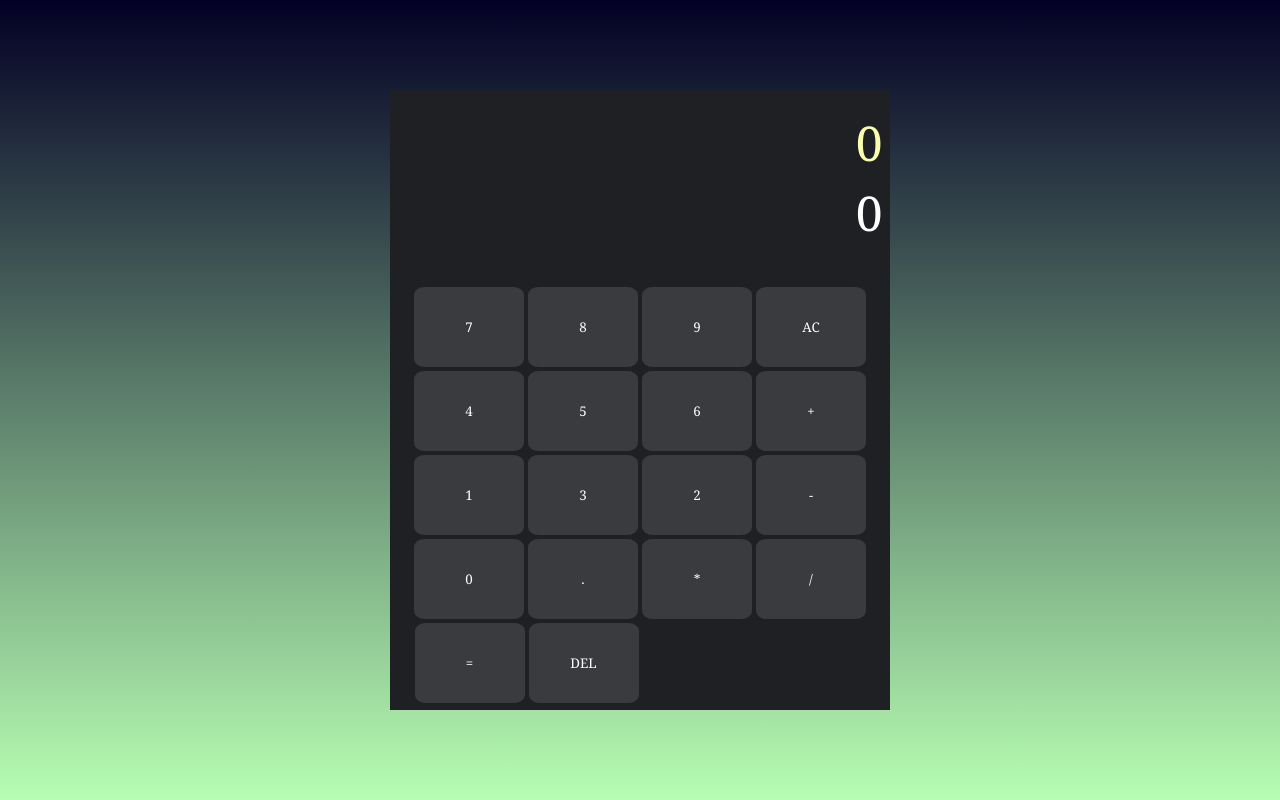
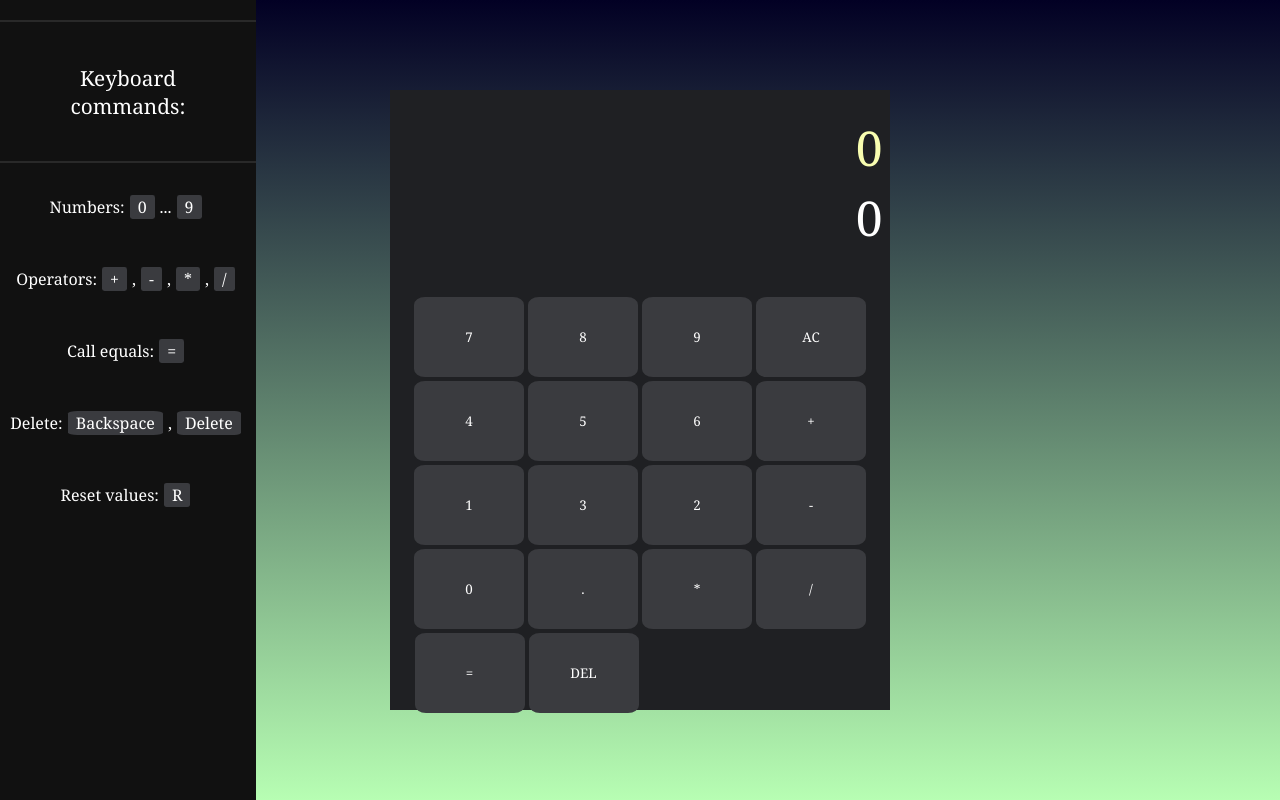
Before and after one commit to CarmonaLarios/ReactSimpleCalculator, a React (Create React App) app: page / in a window 1280 px wide. Built offline with nearby package versions, Linux system fonts and the light colour scheme.

Commit message:
Fixed keyboard handle and added lateral menu

```diff
--- a/src/components/CommonButton.module.css
+++ b/src/components/CommonButton.module.css
@@ -13,5 +13,5 @@
 }
 
 .commonBtn:hover{
-    background-color: #ff4444;
+    background-color: #ff7c25;
 }
--- a/src/components/KeyBoardButtons.js
+++ b/src/components/KeyBoardButtons.js
@@ -1,5 +1,4 @@
 import { useEffect, useCallback } from "react"
-
 
  //refactor this
  const numbers = ["0","1","2","3","4","5","6","7","8","9"]
@@ -13,11 +12,10 @@ export const KeyboardButtons = (props) =>{
     }
 
     const handleKeyPress = useCallback((event) => {
-        // Call updateCalc here
         if(validKeys(event.key)) {
             detectPressedKey(event.key)
         }
-        console.log(`Key pressed: ${event.key}`);
+        //console.log(`Key pressed: ${event.key}`);
       }, []);
 
     const detectPressedKey = (e) =>{
@@ -38,8 +36,6 @@ export const KeyboardButtons = (props) =>{
     }
 
     useEffect(() => {
-        //document.addEventListener('keydown', handleKeyPress, true)
-
         document.addEventListener('keydown', handleKeyPress)
 
         return () => {
--- /dev/null
+++ b/src/components/SideBar.js
@@ -0,0 +1,27 @@
+import styles from './SideBar.module.css'
+
+const SideBar = () => {
+    return (
+        <div>
+            <div className={styles.sidebar}>
+                <div className={styles.help}>Help</div>
+                <div className={styles.title}>
+                    <p>Keyboard commands:</p>
+                </div>
+                <div className={styles.keyOptions}>
+                    <ul>
+                        <li>
+                            <p>Numbers: <span>0</span>...<span>9</span></p>
+                        </li>
+                        <li><p>Operators: <span>+</span>, <span>-</span>, <span>*</span>, <span>/</span> </p></li>
+                        <li><p>Call equals: <span>=</span></p></li>
+                        <li><p>Delete: <span>Backspace</span>,<span>Delete</span> </p></li>
+                        <li><p>Reset values: <span>R</span></p></li>
+                    </ul>
+                </div>
+            </div>
+        </div>
+    );
+}
+
+export default SideBar;
--- /dev/null
+++ b/src/components/SideBar.module.css
@@ -0,0 +1,72 @@
+
+.sidebar{
+    height: 100%;
+    width: 3%;
+    position: fixed;
+    z-index: 1;
+    top: 0;
+    left: 0;
+    background-color: #111;
+    overflow-x: hidden;
+    padding-top: 20px;
+    color: #FFFF;
+    text-align: center;
+    overflow-y: hidden;
+}
+
+.sidebar .title{
+    font-size: 1.3em;
+    border: 2px #2b2a2af3;
+    border-style: solid none;
+}
+
+.sidebar .help{
+    padding-right: 0.5em;
+    writing-mode: vertical-rl;
+    font-size: 1.3em;
+    transform: rotate(180deg);
+    height: 100%;
+}
+
+.sidebar:hover {
+    width: 20%;
+    transition: .8s;
+}
+
+.sidebar:not(:hover) {
+    width: 3%;
+    transition: .8s;
+}
+
+
+.sidebar:hover .help{
+   display: none;
+}
+
+.sidebar p {
+    display: flex;
+    padding: 1em;
+    justify-content: center;
+    align-items: center;
+
+}
+
+li > p > span{
+   margin: 0px 5px;
+}
+
+.sidebar ul li span{
+    align-items: center;
+    background-color: #3A3B3F;
+    border-radius: 10%;
+    color: #ffff;
+    display: flex;
+    height: 1.5em;
+    justify-content: center;
+    padding: .5em;
+    width: fit-content;
+}
+
+.sidebar ul{
+    list-style: none;
+}
--- a/src/pages/Main.jsx
+++ b/src/pages/Main.jsx
@@ -5,6 +5,7 @@ import Result from "../components/Result";
 import styles from "./Main.module.css"
 import { useState } from "react";
 import { KeyboardButtons } from '../components/KeyBoardButtons'
+import SideBar from "../components/SideBar";
 
 const numbers = ["0","1","2","3","4","5","6","7","8","9"]
 const operators = [".", "+", "-", "*", "/", "="]
@@ -33,7 +34,7 @@ function Main() {
             }
 
             if((operators.includes(value) && lastCharIsInvalid)){
-                console.log("Not allowed operator")
+                //console.log("Not allowed operator")
                 return
             }
             //#endregion
@@ -87,11 +88,6 @@ function Main() {
         }, 2000);
     }
 
-    // useEffect(() => {
-    //     setInputValue(total)
-    // }, [total])
-
-
     const isValidOperation = (value) =>{
         return (numbers.includes(value) || operators.includes(value))
     }
@@ -99,6 +95,7 @@ function Main() {
     return (
         <>
             <KeyboardButtons>
+                <SideBar/>
                 <CalculatorBody>
                     <div className={styles.headGroup}>
                         <Result value={total ? total : '0'}></Result>
--- a/src/pages/Main.module.css
+++ b/src/pages/Main.module.css
@@ -4,6 +4,9 @@
 
 .headGroup{
     margin-top: 20px;
+    overflow: hidden;
+    white-space: nowrap;
+    text-overflow: ellipsis;
 }
 
 .btnGroup{
```
